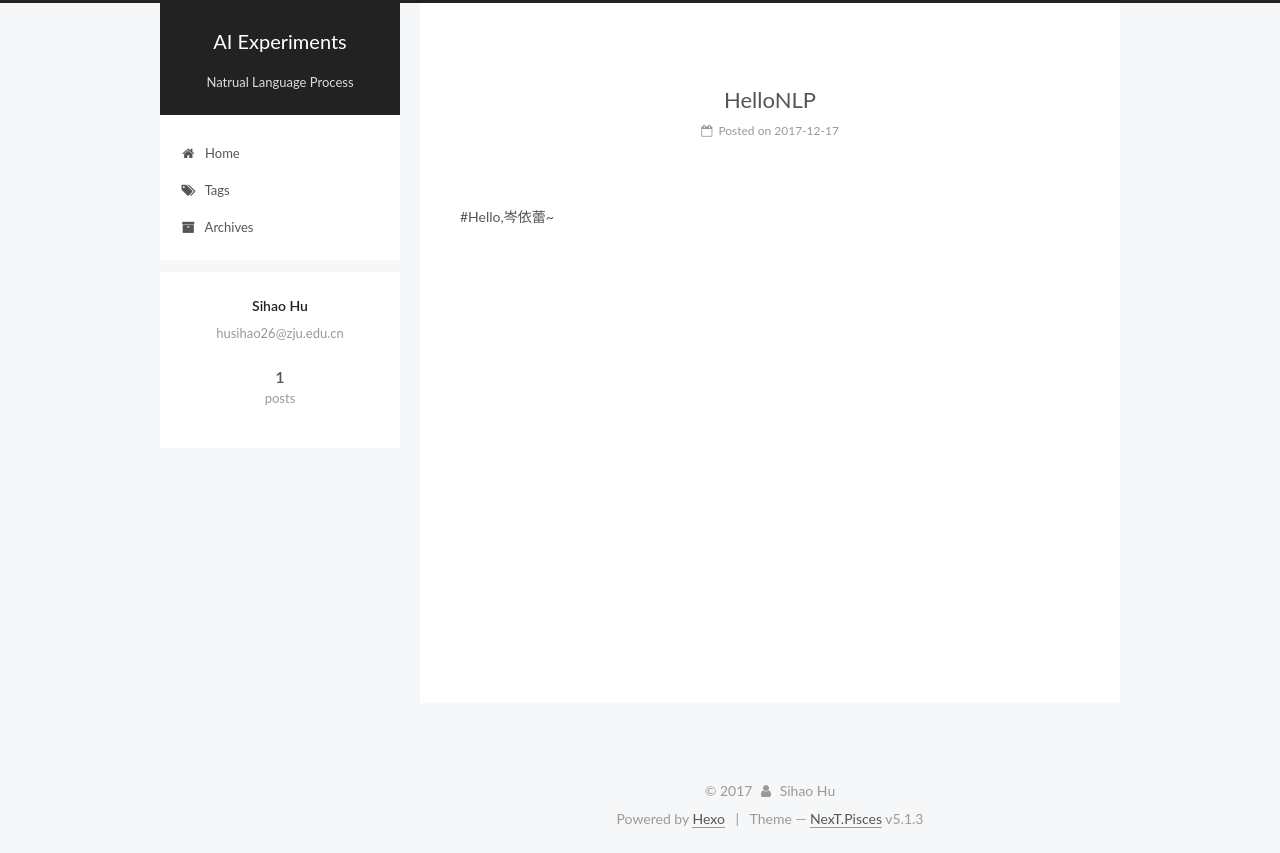
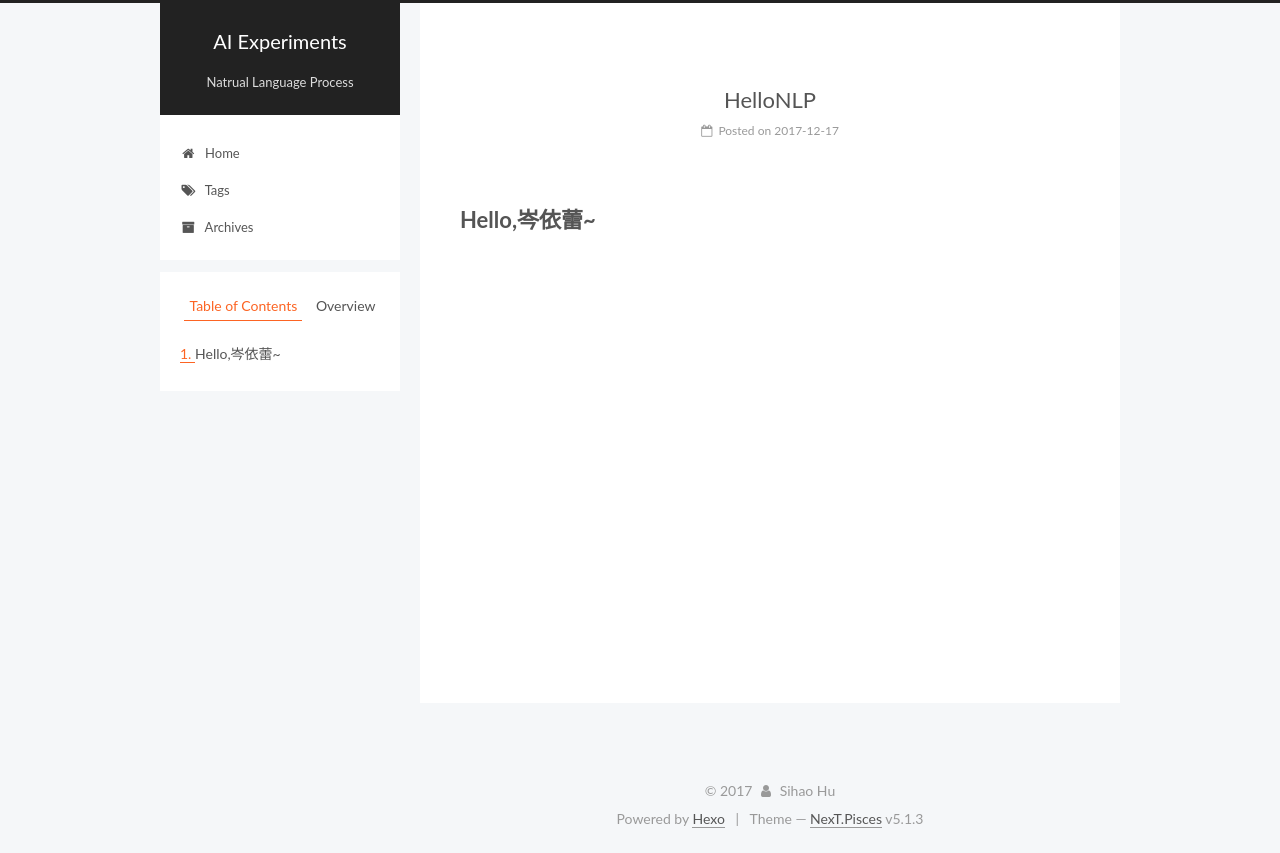
Before and after one commit to HuSihao/HuSihao.github.io, a plain HTML site: page 2017/12/17/HelloNLP/index.html in a window 1280 px wide. Drawn offline with Linux system fonts and the light colour scheme; grey boxes are pictures that could not be loaded.

Commit message:
Site updated: 2017-12-17 21:10:12

```diff
--- a/2017/12/17/HelloNLP/index.html
+++ b/2017/12/17/HelloNLP/index.html
@@ -79,17 +79,17 @@
 
 
 
-<meta name="description" content="#Hello,岑依蕾~">
+<meta name="description" content="Hello,岑依蕾~">
 <meta property="og:type" content="article">
 <meta property="og:title" content="HelloNLP">
 <meta property="og:url" content="http://yoursite.com/2017/12/17/HelloNLP/index.html">
 <meta property="og:site_name" content="AI Experiments">
-<meta property="og:description" content="#Hello,岑依蕾~">
+<meta property="og:description" content="Hello,岑依蕾~">
 <meta property="og:locale" content="en">
-<meta property="og:updated_time" content="2017-12-17T12:32:37.047Z">
+<meta property="og:updated_time" content="2017-12-17T13:07:29.907Z">
 <meta name="twitter:card" content="summary">
 <meta name="twitter:title" content="HelloNLP">
-<meta name="twitter:description" content="#Hello,岑依蕾~">
+<meta name="twitter:description" content="Hello,岑依蕾~">
 
 
 
@@ -309,8 +309,7 @@
 
 
 
-        <p>#Hello,岑依蕾~</p>
-
+        <h1 id="Hello-岑依蕾"><a href="#Hello-岑依蕾" class="headerlink" title="Hello,岑依蕾~"></a>Hello,岑依蕾~</h1>
 
     </div>
 
@@ -378,8 +377,17 @@
 
 
 
+        <ul class="sidebar-nav motion-element">
+          <li class="sidebar-nav-toc sidebar-nav-active" data-target="post-toc-wrap">
+            Table of Contents
+          </li>
+          <li class="sidebar-nav-overview" data-target="site-overview-wrap">
+            Overview
+          </li>
+        </ul>
 
-      <section class="site-overview-wrap sidebar-panel sidebar-panel-active">
+
+      <section class="site-overview-wrap sidebar-panel">
         <div class="site-overview">
           <div class="site-author motion-element" itemprop="author" itemscope itemtype="http://schema.org/Person">
 
@@ -423,6 +431,22 @@
         </div>
       </section>
 
+
+      <!--noindex-->
+        <section class="post-toc-wrap motion-element sidebar-panel sidebar-panel-active">
+          <div class="post-toc">
+
+
+
+
+
+
+              <div class="post-toc-content"><ol class="nav"><li class="nav-item nav-level-1"><a class="nav-link" href="#Hello-岑依蕾"><span class="nav-number">1.</span> <span class="nav-text"><a href="#Hello-&#x5C91;&#x4F9D;&#x857E;" class="headerlink" title="Hello,&#x5C91;&#x4F9D;&#x857E;~"></a>Hello,&#x5C91;&#x4F9D;&#x857E;~</span></a></li></ol></div>
+
+
+          </div>
+        </section>
+      <!--/noindex-->
 
 
 
--- a/css/main.css
+++ b/css/main.css
@@ -1090,7 +1090,7 @@ pre .javascript .function {
   bottom: 30px;
 }
 .header {
-  background: transparent;
+  background: url("https://avatars3.githubusercontent.com/u/20887817?s=400&u=afdd4c06418ce8ccc1b615ccdd95974865cf63df&v=4");
 }
 .header-inner {
   position: relative;
@@ -1823,7 +1823,7 @@ pre .javascript .function {
   width: 4px;
   height: 4px;
   border-radius: 50%;
-  background: #dfd641;
+  background: #ffec1c;
 }
 .links-of-blogroll {
   font-size: 13px;
```
Also changed, not shown: index.html (+1 -2 lines).
